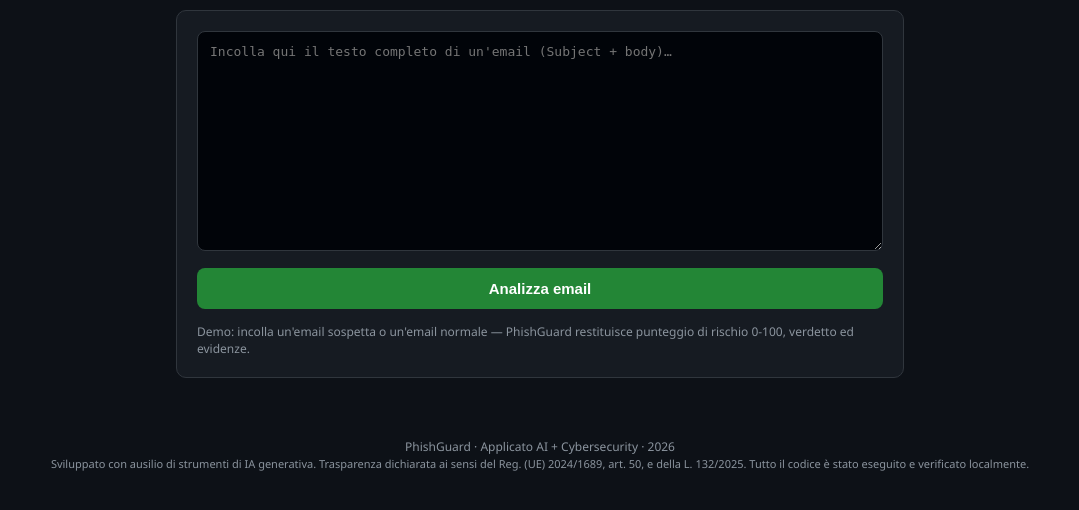
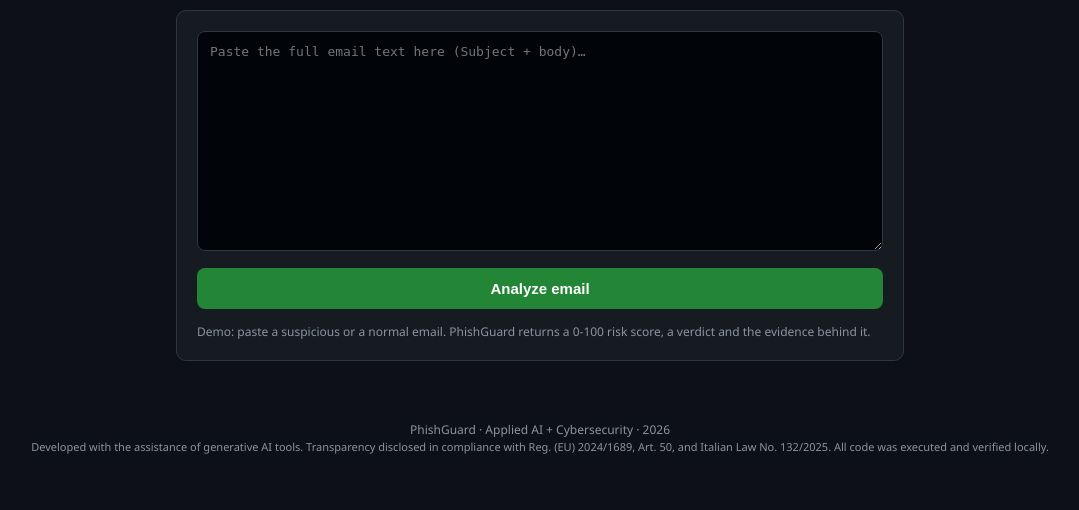
Before and after one commit to ChiaraDeVenuto/phishguard, a Flask app: page / in a window 1280 px wide. Shown: the part 99-609 px from the top of the page, without its empty margins (100-1179 px from the left). Run offline with Flask 3, Linux system fonts and the light colour scheme.

Commit message:
UI and app fully in English (single language across deliverables)

```diff
--- a/app.py
+++ b/app.py
@@ -51,13 +51,13 @@ def analyze(text: str) -> dict:
     score = int(round(prob * 100))
 
     if score < 40:
-        label, color, advice = "SAFE", "green", "Nessun segnale di phishing rilevato."
+        label, color, advice = "SAFE", "green", "No phishing signals detected."
     elif score < 65:
         label, color = "SUSPICIOUS", "orange"
-        advice = "Segnali misti: verifica il mittente prima di agire."
+        advice = "Mixed signals: check the sender before acting."
     else:
         label, color = "PHISHING", "red"
-        advice = "Alta probabilità di phishing. Non cliccare link, non rispondere."
+        advice = "High probability of phishing. Do not click links, do not reply."
 
     features = extract_heuristic_features(text)
     active = [
@@ -96,7 +96,7 @@ def index():
 def analyze_view():
     text = request.form.get("email", "").strip()
     if not text:
-        return render_template("index.html", error="Incolla un'email da analizzare.")
+        return render_template("index.html", error="Paste an email to analyze.")
     result = analyze(text)
     return render_template("index.html", result=result, email=text)
 
--- a/templates/index.html
+++ b/templates/index.html
@@ -41,11 +41,11 @@
 <main>
   <div class="card">
     <form method="POST" action="/analyze">
-      <textarea name="email" placeholder="Incolla qui il testo completo di un'email (Subject + body)…">{{ email if email else '' }}</textarea>
-      <button type="submit">Analizza email</button>
+      <textarea name="email" placeholder="Paste the full email text here (Subject + body)…">{{ email if email else '' }}</textarea>
+      <button type="submit">Analyze email</button>
     </form>
     {% if error %}<div class="error">{{ error }}</div>{% endif %}
-    <div class="hint">Demo: incolla un'email sospetta o un'email normale — PhishGuard restituisce punteggio di rischio 0-100, verdetto ed evidenze.</div>
+    <div class="hint">Demo: paste a suspicious or a normal email. PhishGuard returns a 0-100 risk score, a verdict and the evidence behind it.</div>
   </div>
 
   {% if result %}
@@ -57,14 +57,14 @@
     <div class="bar"><div style="width:{{ result.score }}%; background:{{ result.color }}"></div></div>
     <div class="advice">{{ result.advice }}</div>
 
-    <h3>Indicatori testuali principali</h3>
+    <h3>Top text indicators</h3>
     <ul>
       {% for tok, c in result.top_indicators %}
-      <li><code>{{ tok }}</code> <span style="color:var(--muted)">(contributo {{ '%.3f'|format(c) }})</span></li>
+      <li><code>{{ tok }}</code> <span style="color:var(--muted)">(contribution {{ '%.3f'|format(c) }})</span></li>
       {% endfor %}
     </ul>
 
-    <h3>Feature euristiche attive</h3>
+    <h3>Active heuristic features</h3>
     <ul>
       {% for name, val in result.active_features %}
       <li><code>{{ name }}</code> = {{ val }}</li>
@@ -73,7 +73,7 @@
   </div>
   {% endif %}
 </main>
-<footer>PhishGuard · Applicato AI + Cybersecurity · 2026<br>
-<span style="font-size:11px">Sviluppato con ausilio di strumenti di IA generativa. Trasparenza dichiarata ai sensi del Reg. (UE) 2024/1689, art. 50, e della L. 132/2025. Tutto il codice è stato eseguito e verificato localmente.</span></footer>
+<footer>PhishGuard · Applied AI + Cybersecurity · 2026<br>
+<span style="font-size:11px">Developed with the assistance of generative AI tools. Transparency disclosed in compliance with Reg. (EU) 2024/1689, Art. 50, and Italian Law No. 132/2025. All code was executed and verified locally.</span></footer>
 </body>
 </html>
```
